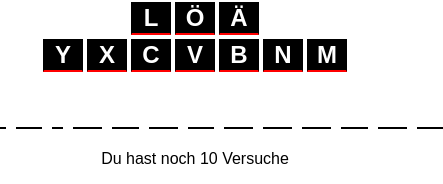
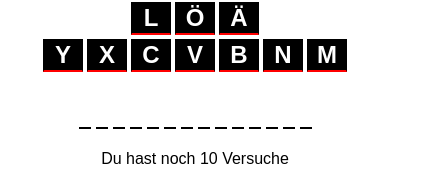
Before and after one commit to m-wiemers/Hangman, a React (Create React App) app: page / in a window 390 px wide. Shown: the part 441-625 px from the top of the page, 443 px wide, since content can reach past the window. Built offline with nearby package versions, Linux system fonts and the light colour scheme.

Commit message:
fix mobile

```diff
--- a/package.json
+++ b/package.json
@@ -8,6 +8,7 @@
     "@types/styled-components": "5.1.25",
     "react": "18.0.0",
     "react-dom": "18.0.0",
+    "react-is": "^18.2.0",
     "react-scripts": "4.0.3",
     "styled-components": "5.3.5"
   },
--- a/public/index.html
+++ b/public/index.html
@@ -1,16 +1,18 @@
 <!DOCTYPE html>
 <html lang="en">
-
   <head>
-	<meta charset="utf-8">
-	<meta name="viewport" content="width=device-width, initial-scale=1, shrink-to-fit=no">
-	<meta name="theme-color" content="#000000">
+    <meta charset="utf-8" />
+    <meta
+      name="viewport"
+      content="width=device-width, initial-scale=1, shrink-to-fit=no"
+    />
+    <meta name="theme-color" content="#000000" />
     <!--
       manifest.json provides metadata used when your web app is added to the
       homescreen on Android. See https://developers.google.com/web/fundamentals/engage-and-retain/web-app-manifest/
     -->
-	<link rel="manifest" href="%PUBLIC_URL%/manifest.json">
-	<link rel="shortcut icon" href="%PUBLIC_URL%/favicon.ico">
+    <link rel="manifest" href="%PUBLIC_URL%/manifest.json" />
+    <link rel="shortcut icon" href="%PUBLIC_URL%/favicon.ico" />
     <!--
       Notice the use of %PUBLIC_URL% in the tags above.
       It will be replaced with the URL of the `public` folder during the build.
@@ -20,13 +22,11 @@
       work correctly both with client-side routing and a non-root public URL.
       Learn how to configure a non-root public URL by running `npm run build`.
     -->
-	<title>React App</title>
+    <title>Hangman</title>
   </head>
 
   <body>
-	<noscript>
-		You need to enable JavaScript to run this app.
-	</noscript>
+    <noscript> You need to enable JavaScript to run this app. </noscript>
     <div id="root"></div>
     <!--
       This HTML file is a template.
@@ -39,5 +39,4 @@
       To create a production bundle, use `npm run build` or `yarn build`.
     -->
   </body>
-
 </html>
--- a/src/App.tsx
+++ b/src/App.tsx
@@ -10,17 +10,32 @@ import getRandomWord from './helpers/getRandomWord';
 
 const KeyboardLine = styled.div``;
 
+const KeyBoard = styled.div`
+  width: 100%;
+`;
+
 const Message = styled.div`
   position: absolute;
+  z-index: 10;
   display: flex;
   flex-direction: column;
-  background-color: gray;
-  height: 100vh;
+  background-color: white;
+  height: 90vh;
   width: 90%;
   font-size: 40px;
   font-weight: bold;
   align-items: center;
   justify-content: center;
+  row-gap: 2rem;
+  margin-left: auto;
+  margin-right: auto;
+  left: 0;
+  right: 0;
+  text-align: center;
+
+  @media only screen and (min-width: 768px) {
+    opacity: 0.9;
+  }
 `;
 
 const ResetButton = styled.button`
@@ -32,13 +47,13 @@ const ResetButton = styled.button`
   padding: 0.5rem 1rem;
 `;
 
-export default function App() {
+export default function App(): JSX.Element {
   const [value, setValue] = useState<string>('');
   const [trys, setTrys] = useState<number>(10);
   const [finalWord, setFinalWord] = useState<string[]>([]);
   const [message, setMessage] = useState<string>('');
   const [gameOver, setGameOver] = useState<boolean>(false);
-  const [word, setWord] = useState<string>();
+  const [word, setWord] = useState<string>('Aktiengesellschaft');
   const [wordAsArray, setWordAsArray] = useState<string[]>([]);
 
   const words = () => {
@@ -146,9 +161,11 @@ export default function App() {
       <div style={{ height: 'min-content' }}>
         <Hangman visibleIndex={trys} dead={gameOver} />
       </div>
-      <KeyboardLine>{KeyBoardLine(1)}</KeyboardLine>
-      <KeyboardLine>{KeyBoardLine(2)}</KeyboardLine>
-      <KeyboardLine>{KeyBoardLine(3)}</KeyboardLine>
+      <KeyBoard>
+        <KeyboardLine>{KeyBoardLine(1)}</KeyboardLine>
+        <KeyboardLine>{KeyBoardLine(2)}</KeyboardLine>
+        <KeyboardLine>{KeyBoardLine(3)}</KeyboardLine>
+      </KeyBoard>
 
       <WordLine winWord={word ? word : 'Kompromiss'} finalWord={finalWord} />
       <p>Du hast noch {trys} Versuche</p>
--- a/src/components/WordLine.tsx
+++ b/src/components/WordLine.tsx
@@ -11,8 +11,8 @@ type StyleProps = {
 };
 
 const StyledLetter = styled.p`
-  font-size: 40px;
-  width: 40px;
+  font-size: 12px;
+  width: 12px;
   margin-bottom: 5px;
   margin-top: 0;
   color: ${({ visible }: StyleProps) => (visible ? 'black' : 'transparent')};
@@ -22,14 +22,22 @@ const StyledLetter = styled.p`
     background: transparent;
     visibility: hidden;
   }
+
+  @media only screen and (min-width: 500px) {
+    font-size: 20px;
+    width: 20px;
+  }
+  @media only screen and (min-width: 768px) {
+    font-size: 30px;
+    width: 30px;
+  }
 `;
 
 const StyledLine = styled.div`
   display: flex;
-  width: 100%;
   justify-content: center;
   align-items: flex-end;
-  column-gap: 10px;
+  column-gap: 5px;
   height: 60px;
 `;
 
--- a/src/styles.css
+++ b/src/styles.css
@@ -1,4 +1,19 @@
 .App {
   font-family: sans-serif;
   text-align: center;
+  margin: 0 auto;
+  padding: 0;
+  max-width: 100vw;
 }
+
+body {
+  margin: 0 auto;
+}
+
+* {
+  box-sizing: border-box;
+}
+
+h1 {
+  padding: 0;
+}
```
Also changed, not shown: 13 other files (tests, documents, lock files or other folders). Lines whose indentation alone changed are shown as unchanged.
